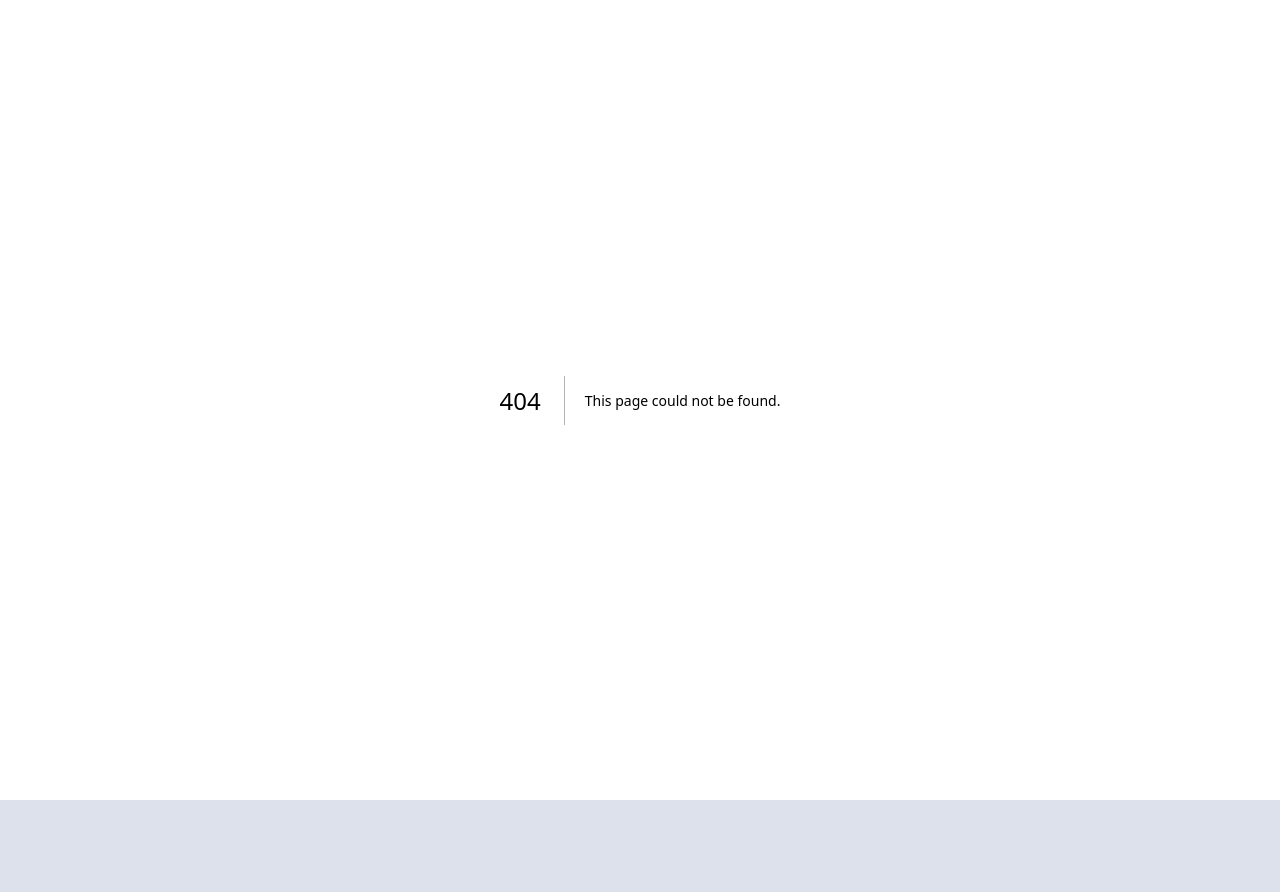
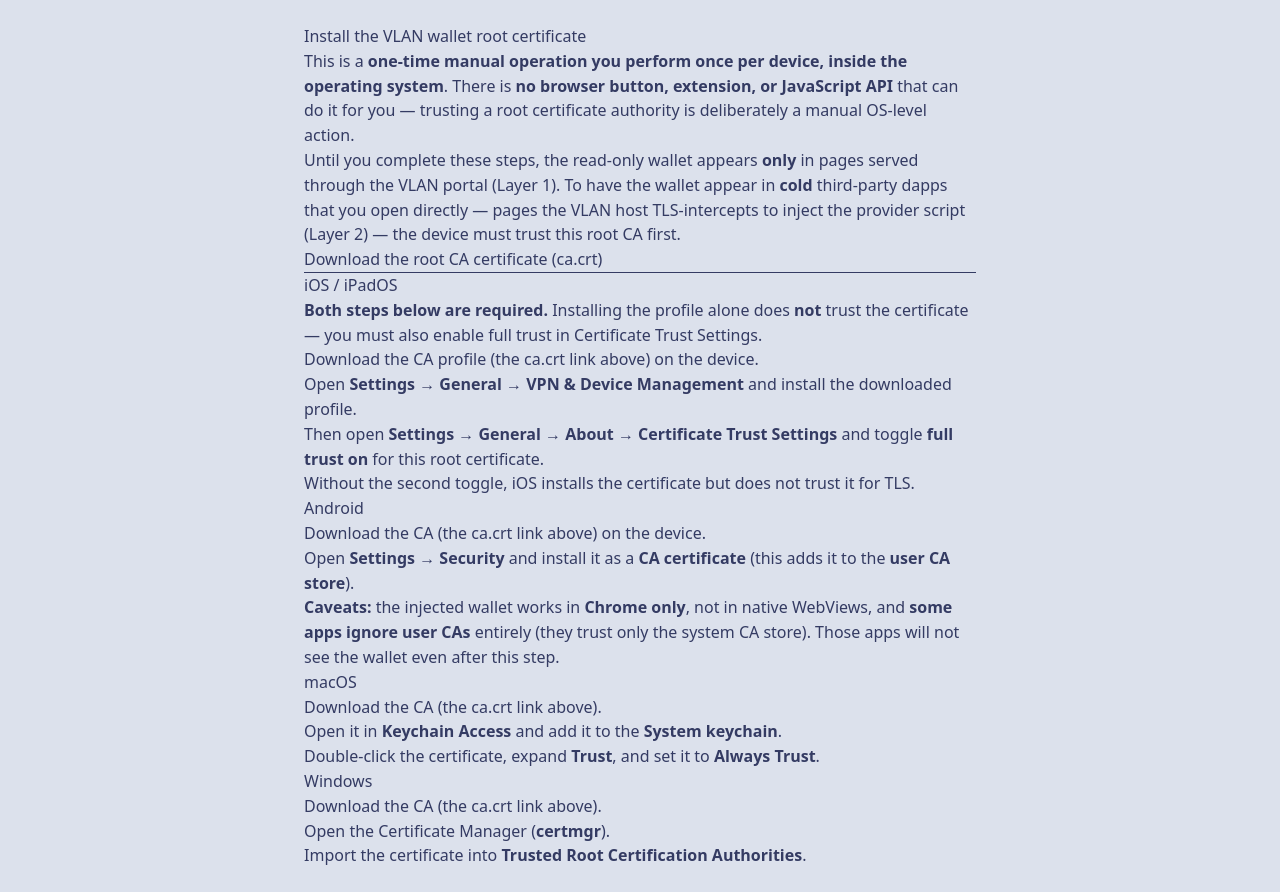
Before and after one commit to LeoFranklin015/ethtokyo-2026, a Next.js app in the folder web/: page /wallet/setup in a window 1280 px wide. Before the commit this address had no page. Before the commit the page ends 800 px from the top, so only its background shows below. Built offline with nearby package versions, Linux system fonts and the light colour scheme.

Commit message:
feat: per-platform CA cert-setup page for wallet layer 2

```diff
--- /dev/null
+++ b/web/app/wallet/setup/page.tsx
@@ -0,0 +1,94 @@
+import type { Metadata } from "next";
+
+export const metadata: Metadata = {
+  title: "Install the VLAN Wallet Root CA",
+  description:
+    "One-time per-device steps to trust the VLAN wallet root certificate authority so the read-only wallet reaches cold third-party dapps.",
+};
+
+export default function WalletSetupPage() {
+  return (
+    <main style={{ maxWidth: 720, margin: "0 auto", padding: 24, fontFamily: "system-ui, sans-serif", lineHeight: 1.55 }}>
+      <h1>Install the VLAN wallet root certificate</h1>
+
+      <p>
+        This is a <strong>one-time manual operation you perform once per device, inside the operating
+        system</strong>. There is <strong>no browser button, extension, or JavaScript API</strong> that can do
+        it for you — trusting a root certificate authority is deliberately a manual OS-level action.
+      </p>
+      <p>
+        Until you complete these steps, the read-only wallet appears <strong>only</strong> in pages served
+        through the VLAN portal (Layer 1). To have the wallet appear in <strong>cold</strong> third-party dapps
+        that you open directly — pages the VLAN host TLS-intercepts to inject the provider script (Layer 2) —
+        the device must trust this root CA first.
+      </p>
+
+      <p>
+        <a href="/wallet/ca.crt" download>
+          Download the root CA certificate (ca.crt)
+        </a>
+      </p>
+
+      <hr />
+
+      <section>
+        <h2>iOS / iPadOS</h2>
+        <p>
+          <strong>Both steps below are required.</strong> Installing the profile alone does <strong>not</strong>{" "}
+          trust the certificate — you must also enable full trust in Certificate Trust Settings.
+        </p>
+        <ol>
+          <li>Download the CA profile (the ca.crt link above) on the device.</li>
+          <li>Open <strong>Settings → General → VPN &amp; Device Management</strong> and install the downloaded profile.</li>
+          <li>
+            Then open <strong>Settings → General → About → Certificate Trust Settings</strong> and toggle{" "}
+            <strong>full trust on</strong> for this root certificate.
+          </li>
+        </ol>
+        <p>Without the second toggle, iOS installs the certificate but does not trust it for TLS.</p>
+      </section>
+
+      <section>
+        <h2>Android</h2>
+        <ol>
+          <li>Download the CA (the ca.crt link above) on the device.</li>
+          <li>
+            Open <strong>Settings → Security</strong> and install it as a <strong>CA certificate</strong> (this
+            adds it to the <strong>user CA store</strong>).
+          </li>
+        </ol>
+        <p>
+          <strong>Caveats:</strong> the injected wallet works in <strong>Chrome only</strong>, not in native
+          WebViews, and <strong>some apps ignore user CAs</strong> entirely (they trust only the system CA store).
+          Those apps will not see the wallet even after this step.
+        </p>
+      </section>
+
+      <section>
+        <h2>macOS</h2>
+        <ol>
+          <li>Download the CA (the ca.crt link above).</li>
+          <li>
+            Open it in <strong>Keychain Access</strong> and add it to the <strong>System keychain</strong>.
+          </li>
+          <li>
+            Double-click the certificate, expand <strong>Trust</strong>, and set it to <strong>Always Trust</strong>.
+          </li>
+        </ol>
+      </section>
+
+      <section>
+        <h2>Windows</h2>
+        <ol>
+          <li>Download the CA (the ca.crt link above).</li>
+          <li>
+            Open the Certificate Manager (<strong>certmgr</strong>).
+          </li>
+          <li>
+            Import the certificate into <strong>Trusted Root Certification Authorities</strong>.
+          </li>
+        </ol>
+      </section>
+    </main>
+  );
+}
```
